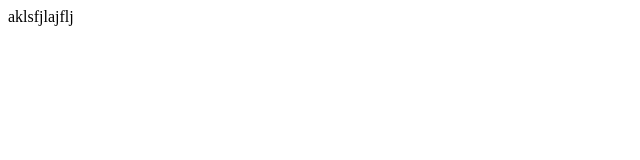
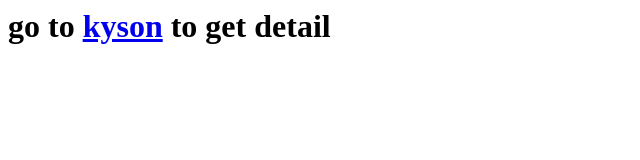
Before and after one commit to zjh171/zjh171.github.io, a plain HTML site: page index.html in a window 1280 px wide. Shown: the whole page, without its empty margins (0-640 px from the left). Drawn offline with Linux system fonts and the light colour scheme.

Commit message:
Update index.html

```diff
--- a/index.html
+++ b/index.html
@@ -1,3 +1,3 @@
 <html>
-aklsfjlajflj
+<h1>go to <a href="http://www.kyson.cn">kyson</a> to get detail</h1>
 </html>
```
